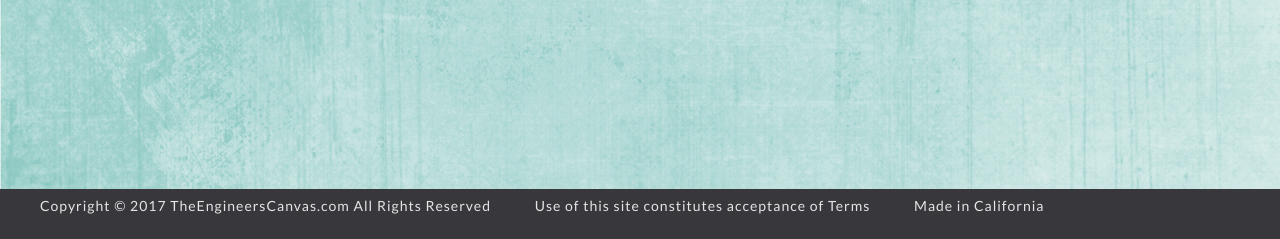
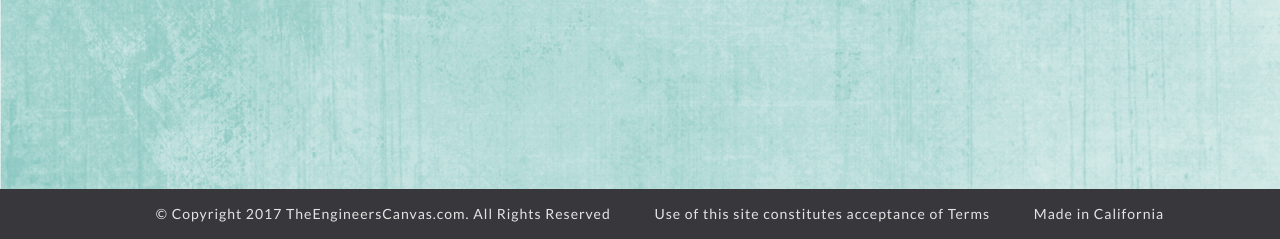
Before and after one commit to surfca/engineerscanvas, a Rails app: page /articles in a window 1280 px wide. Shown: the part 711-950 px from the top of the page. Run offline with Rails 7, Linux system fonts and the light colour scheme; data that the repository does not hold is empty; some libraries are stand-ins or nearby versions.

Commit message:
more fixes

```diff
--- a/app/assets/stylesheets/articles.css
+++ b/app/assets/stylesheets/articles.css
@@ -27,6 +27,7 @@
   padding-left: 200px;
   padding-right: 200px;
   padding-top: 20px;
+  padding-bottom: 20px;
 }
 
 .article_show h1 {
@@ -45,6 +46,6 @@
 }
 
 .article_show article {
-  border: 1px solid gray;
+  box-shadow: 0 0 25px rgba(0,0,0,0.5);
   padding: 25px;
 }
--- a/app/assets/stylesheets/site.css
+++ b/app/assets/stylesheets/site.css
@@ -17,6 +17,8 @@ main {
   margin: 0 20 0 20;
   margin-left: auto;
   margin-right: auto;
+  min-height: 100%;
+  height: auto;
 }
 
 header {
@@ -70,10 +72,11 @@ footer {
 
 footer nav {
   color: #e6e3e4;
+  text-align: center;
 }
 
 footer li {
-  padding-top: 10px;
+  padding-top: 18px;
   padding-bottom: 0px;
   padding-left: 40px;
   display: inline-block;
--- a/app/views/layouts/_footer.html.erb
+++ b/app/views/layouts/_footer.html.erb
@@ -1,7 +1,7 @@
 <footer>
   <nav>
     <ul>
-      <li>Copyright &copy; 2017 TheEngineersCanvas.com All Rights Reserved</li>
+      <li>&copy; Copyright 2017 TheEngineersCanvas.com. All Rights Reserved</li>
       <li>Use of this site constitutes acceptance of Terms</li>
       <li>Made in California</li>
     </ul>
```
